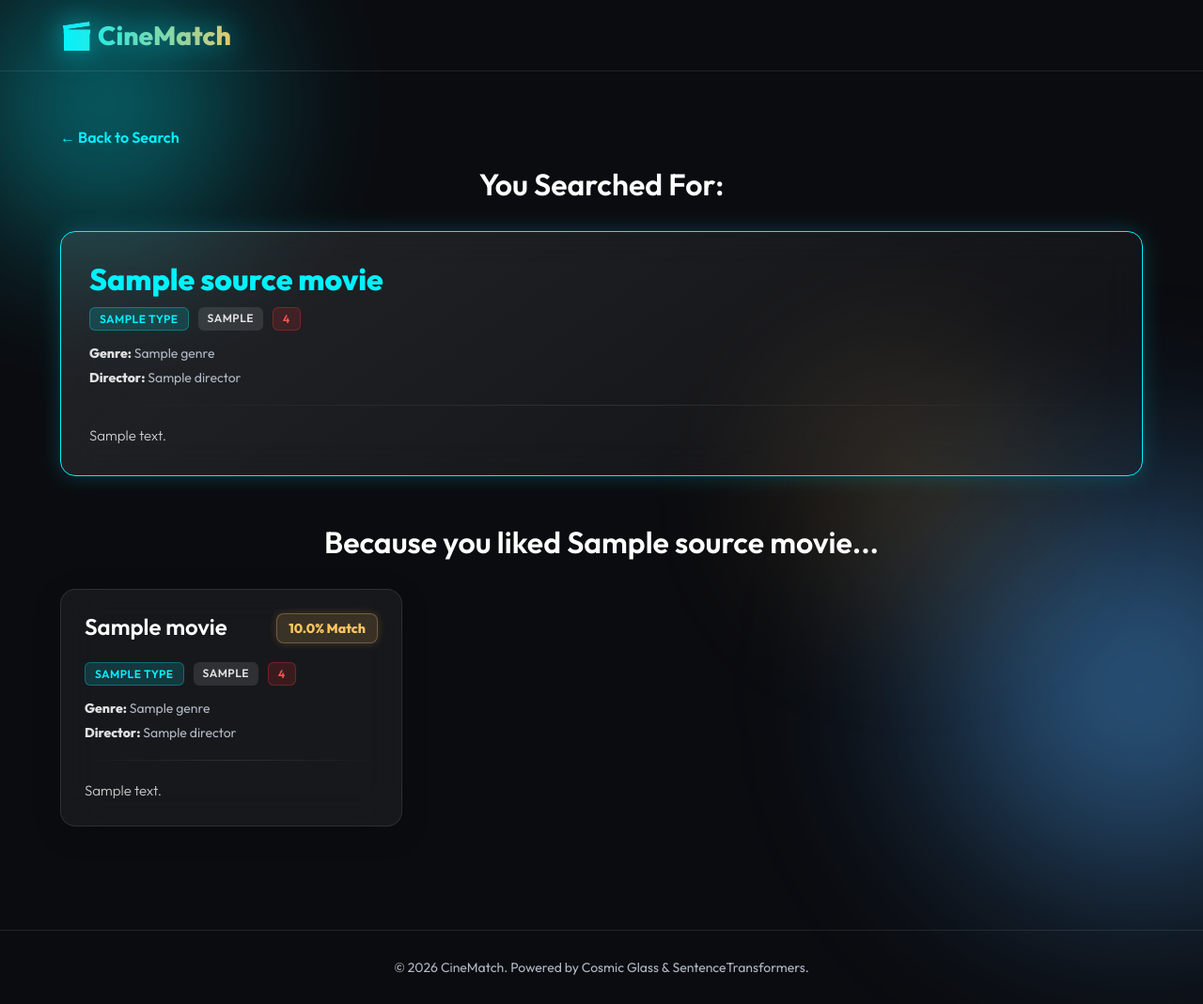
After one commit to Hansder01/Movie_Recommendation_System, a Flask app: template templates/results.html in a window 1280 px wide. The commit adds this page. Shown: the whole page at 94% size. Run offline with Flask 3, Linux system fonts and the light colour scheme; the template is opened without the code that fills it: most values are stand-ins (such as "Sample title", 1, 10 or a date in 2020); parts of the project's set-up code (start-up, migrations or seed data) failed here and were passed over.

Commit message:
UI Updated

```diff
--- a/app.py
+++ b/app.py
@@ -9,26 +9,28 @@ load()
 
 @app.route("/", methods=["GET", "POST"])
 def home():
+    movie = request.form.get("movie") or request.args.get("movie")
 
-    recommendations = []
+    if movie:
+        source_movie, recommendations = recommend(movie)
 
-    if request.method == "POST":
+        return render_template(
+            "results.html",
+            source_movie=source_movie,
+            recommendations=recommendations,
+            searched_query=movie
+        )
 
-        movie = request.form["movie"]
-
-        recommendations = recommend(movie)
-
-    return render_template(
-        "index.html",
-        recommendations=recommendations
-    )
+    return render_template("index.html")
 
 @app.route("/api/recommend")
 def api():
-
     title = request.args.get("title")
-
-    return jsonify(recommend(title))
+    source, recs = recommend(title)
+    return jsonify({
+        "source": source,
+        "recommendations": recs
+    })
 
 if __name__ == "__main__":
     app.run(debug=True)
--- a/static/style.css
+++ b/static/style.css
@@ -309,3 +309,101 @@ h1 {
         font-size: 38px;
     }
 }
+
+/* Navbar & Footer Styles */
+.navbar {
+    width: 100%;
+    padding: 20px 0;
+    position: sticky;
+    top: 0;
+    z-index: 100;
+    border-bottom: 1px solid var(--glass-border);
+}
+
+.nav-container {
+    width: 90%;
+    max-width: 1200px;
+    margin: auto;
+    display: flex;
+    justify-content: space-between;
+    align-items: center;
+}
+
+.brand {
+    font-size: 28px;
+    font-weight: 800;
+    text-decoration: none;
+}
+
+.nav-links {
+    display: flex;
+    gap: 25px;
+}
+
+.nav-links a {
+    color: var(--text-main);
+    text-decoration: none;
+    font-size: 18px;
+    font-weight: 600;
+    transition: color 0.3s, text-shadow 0.3s;
+}
+
+.nav-links a:hover {
+    color: var(--primary);
+    text-shadow: 0 0 15px var(--primary-glow);
+}
+
+.content-wrap {
+    min-height: calc(100vh - 160px); /* Adjusts for header/footer approx height */
+    padding-bottom: 50px;
+}
+
+.footer {
+    width: 100%;
+    padding: 30px 0;
+    border-top: 1px solid var(--glass-border);
+    margin-top: auto;
+}
+
+.footer-content {
+    width: 90%;
+    max-width: 1200px;
+    margin: auto;
+    text-align: center;
+    color: var(--text-muted);
+    font-size: 14px;
+}
+
+/* Results Page Styles */
+.back-btn {
+    display: inline-block;
+    margin-bottom: 20px;
+    color: var(--primary);
+    text-decoration: none;
+    font-weight: 600;
+    transition: color 0.3s;
+}
+
+.back-btn:hover {
+    color: var(--text-main);
+    text-shadow: 0 0 10px var(--primary-glow);
+}
+
+.source-movie-section {
+    margin-bottom: 50px;
+}
+
+.source-card {
+    background: linear-gradient(145deg, rgba(255,255,255,0.1), rgba(255,255,255,0.02));
+    border: 1px solid var(--primary);
+    box-shadow: 0 0 25px rgba(0, 242, 254, 0.2);
+    padding: 30px;
+    border-radius: 16px;
+    backdrop-filter: blur(20px);
+}
+
+.source-card h2 {
+    color: var(--primary);
+    font-size: 32px;
+    margin-bottom: 10px;
+}
--- /dev/null
+++ b/templates/base.html
@@ -0,0 +1,43 @@
+<!DOCTYPE html>
+<html lang="en">
+<head>
+    <meta charset="UTF-8">
+    <meta name="viewport" content="width=device-width, initial-scale=1.0">
+    <title>{% block title %}Movie Recommendation System{% endblock %}</title>
+
+    <!-- Google Fonts for Modern Look -->
+    <link rel="preconnect" href="https://fonts.googleapis.com">
+    <link rel="preconnect" href="https://fonts.gstatic.com" crossorigin>
+    <link href="https://fonts.googleapis.com/css2?family=Outfit:wght@300;400;600;800&display=swap" rel="stylesheet">
+
+    <link rel="stylesheet" href="{{ url_for('static', filename='style.css') }}">
+    {% block extra_head %}{% endblock %}
+</head>
+<body>
+
+    <!-- Dynamic Background Elements -->
+    <div class="bg-orb orb-1"></div>
+    <div class="bg-orb orb-2"></div>
+    <div class="bg-orb orb-3"></div>
+
+    <!-- Header / Navbar -->
+    <nav class="navbar glass-panel">
+        <div class="nav-container">
+            <a href="/" class="brand glow-text">🎬 CineMatch</a>
+        </div>
+    </nav>
+
+    <!-- Main Content -->
+    <main class="content-wrap">
+        {% block content %}{% endblock %}
+    </main>
+
+    <!-- Footer -->
+    <footer class="footer glass-panel">
+        <div class="footer-content">
+            <p>&copy; 2026 CineMatch. Powered by Cosmic Glass & SentenceTransformers.</p>
+        </div>
+    </footer>
+
+</body>
+</html>
--- /dev/null
+++ b/templates/results.html
@@ -0,0 +1,78 @@
+{% extends 'base.html' %}
+
+{% block title %}Results - CineMatch{% endblock %}
+
+{% block content %}
+<div class="container glass-panel">
+
+    <a href="/" class="back-btn">&larr; Back to Search</a>
+
+    {% if source_movie %}
+    <div class="source-movie-section">
+        <h2 class="section-title">You Searched For:</h2>
+        <div class="source-card">
+            <h2>{{ source_movie["Title"] }}</h2>
+
+            <div class="tags">
+                <span class="tag type-tag">{{ source_movie["Type"] }}</span>
+                <span class="tag year-tag">{{ source_movie["Release Year"] }}</span>
+                <span class="tag rating-tag">{{ source_movie["Rating"] }}</span>
+            </div>
+
+            <p class="genre-text"><strong>Genre:</strong> {{ source_movie["Genre"] }}</p>
+            <p class="director-text"><strong>Director:</strong> {{ source_movie["Director"] or "N/A" }}</p>
+
+            <div class="divider"></div>
+
+            <p class="description" style="-webkit-line-clamp: unset;">
+                {{ source_movie["Description"] }}
+            </p>
+        </div>
+    </div>
+
+    <div class="results-container">
+        <h2 class="section-title">Because you liked {{ source_movie["Title"] }}...</h2>
+
+        <div class="recommendations">
+            {% for movie in recommendations %}
+            <a href="{{ url_for('home', movie=movie['Title']) }}" style="text-decoration: none; color: inherit; display: block; outline: none;">
+                <div class="card glass-card">
+                    <div class="card-header">
+                        <h3>{{ movie["Title"] }}</h3>
+                        <span class="similarity-badge">{{ "%.1f"|format(movie["Similarity"]) }}% Match</span>
+                    </div>
+
+                    <div class="card-body">
+                        <div class="tags">
+                            <span class="tag type-tag">{{ movie["Type"] }}</span>
+                            <span class="tag year-tag">{{ movie["Release Year"] }}</span>
+                            <span class="tag rating-tag">{{ movie["Rating"] }}</span>
+                        </div>
+
+                        <p class="genre-text"><strong>Genre:</strong> {{ movie["Genre"] }}</p>
+                        <p class="director-text"><strong>Director:</strong> {{ movie["Director"] or "N/A" }}</p>
+
+                        <div class="divider"></div>
+
+                        <p class="description">
+                            {{ movie["Description"] }}
+                        </p>
+                    </div>
+                </div>
+            </a>
+            {% endfor %}
+        </div>
+    </div>
+    {% else %}
+
+    <div class="results-container" style="text-align: center;">
+        <h2 class="section-title">Movie Not Found</h2>
+        <p style="color: var(--text-muted); font-size: 18px;">
+            Sorry, we couldn't find a match for "{{ searched_query }}".
+        </p>
+    </div>
+
+    {% endif %}
+
+</div>
+{% endblock %}
```
Also changed, not shown: model.py (+14 -1 lines), templates/index.html (+3 -61 lines).
